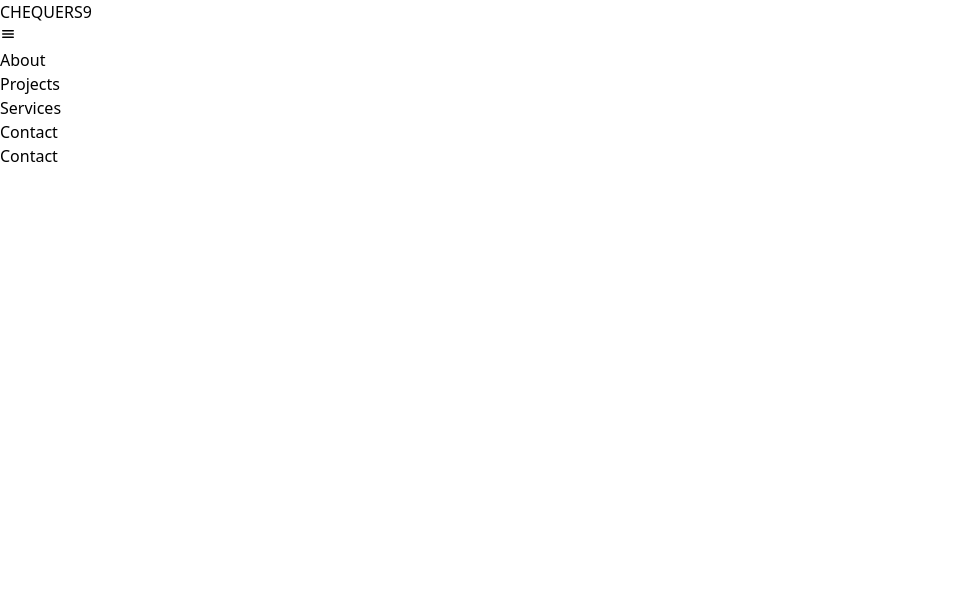
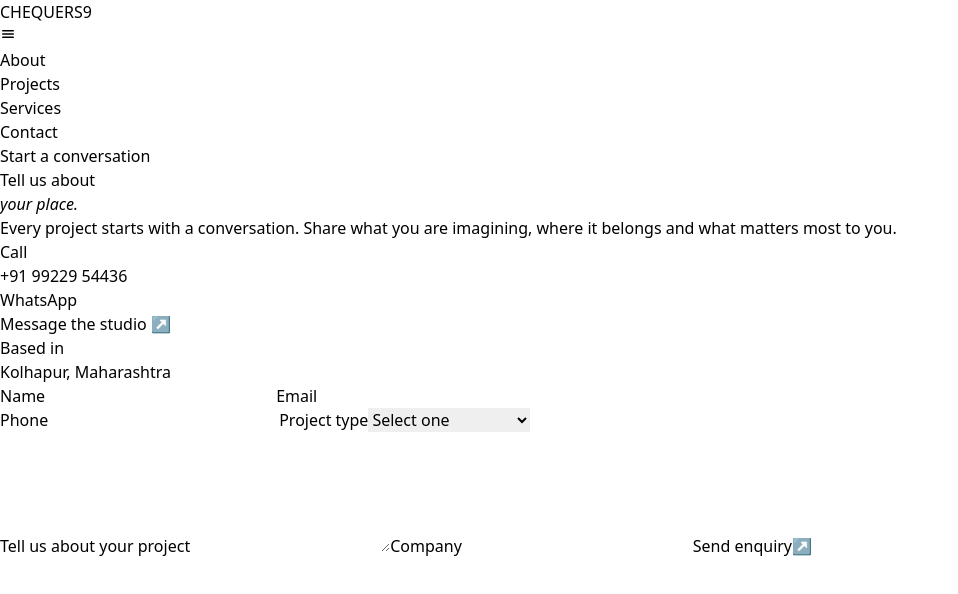
Before and after one commit to Minesh78/Chequers9, a React (Vite) app: page /contact in a window 1280 px wide. Shown: the top 594 px of the page, without its empty margins (0-958 px from the left). Built offline with nearby package versions, Linux system fonts and the light colour scheme.

Commit message:
feat(contact): add Formspree enquiry workflow
Collect structured project enquiries with controlled fields, spam trapping, explicit delivery states, and a graceful fallback when the endpoint is not configured.

```diff
--- a/src/Pages/Contact.jsx
+++ b/src/Pages/Contact.jsx
@@ -1,9 +1,79 @@
-import React from 'react'
+import { useState } from "react";
+import { serviceTitles, site } from "../content/site";
+import SEO from "../Components/SEO";
 
-function Contact() {
+const initialForm = { name: "", email: "", phone: "", projectType: "", message: "", company: "" };
+
+export default function Contact() {
+  const [form, setForm] = useState(initialForm);
+  const [status, setStatus] = useState("idle");
+  const endpoint = import.meta.env.VITE_FORMSPREE_ENDPOINT;
+
+  const update = (event) => setForm((current) => ({ ...current, [event.target.name]: event.target.value }));
+
+  async function submit(event) {
+    event.preventDefault();
+    if (form.company) return;
+    if (!endpoint) {
+      setStatus("unconfigured");
+      return;
+    }
+    setStatus("sending");
+    try {
+      const response = await fetch(endpoint, {
+        method: "POST",
+        headers: { "Content-Type": "application/json", Accept: "application/json" },
+        body: JSON.stringify(form),
+      });
+      if (!response.ok) throw new Error("Submission failed");
+      setForm(initialForm);
+      setStatus("success");
+    } catch {
+      setStatus("error");
+    }
+  }
+
   return (
-    <div>Contact</div>
-  )
+    <>
+      <SEO title="Contact" path="/contact" description={`Start an architecture or interior design project with Chequers9 in ${site.location}.`} />
+      <header className="contact-hero shell">
+        <p className="eyebrow">Start a conversation</p>
+        <h1>Tell us about<br /><em>your place.</em></h1>
+      </header>
+      <section className="contact-layout shell">
+        <div className="contact-details">
+          <p>Every project starts with a conversation. Share what you are imagining, where it belongs and what matters most to you.</p>
+          <dl>
+            <div><dt>Call</dt><dd><a href={site.phoneHref}>{site.phoneDisplay}</a></dd></div>
+            <div><dt>WhatsApp</dt><dd><a href={site.whatsappHref} target="_blank" rel="noreferrer">Message the studio ↗</a></dd></div>
+            <div><dt>Based in</dt><dd>{site.location}</dd></div>
+          </dl>
+        </div>
+        <form className="contact-form" onSubmit={submit}>
+          <div className="form-row">
+            <label>Name<input name="name" value={form.name} onChange={update} autoComplete="name" required /></label>
+            <label>Email<input type="email" name="email" value={form.email} onChange={update} autoComplete="email" required /></label>
+          </div>
+          <div className="form-row">
+            <label>Phone<input type="tel" name="phone" value={form.phone} onChange={update} autoComplete="tel" /></label>
+            <label>Project type
+              <select name="projectType" value={form.projectType} onChange={update} required>
+                <option value="" disabled>Select one</option>
+                {serviceTitles.map((title) => <option key={title}>{title}</option>)}
+                <option>Other</option>
+              </select>
+            </label>
+          </div>
+          <label>Tell us about your project<textarea name="message" value={form.message} onChange={update} rows="5" required /></label>
+          <label className="honeypot" aria-hidden="true">Company<input name="company" value={form.company} onChange={update} tabIndex="-1" autoComplete="off" /></label>
+          <button className="submit-button" type="submit" disabled={status === "sending"}>{status === "sending" ? "Sending…" : "Send enquiry"}<span aria-hidden="true">↗</span></button>
+          <div className="form-status" aria-live="polite">
+            {status === "success" && <p>Your message is on its way. We’ll be in touch soon.</p>}
+            {status === "error" && <p>We couldn’t send that message. Please try again or call the studio.</p>}
+            {status === "unconfigured" && <p>Online enquiries are being configured. Please call {site.phoneDisplay} in the meantime.</p>}
+          </div>
+        </form>
+      </section>
+    </>
+  );
 }
-
-export default Contact
```
